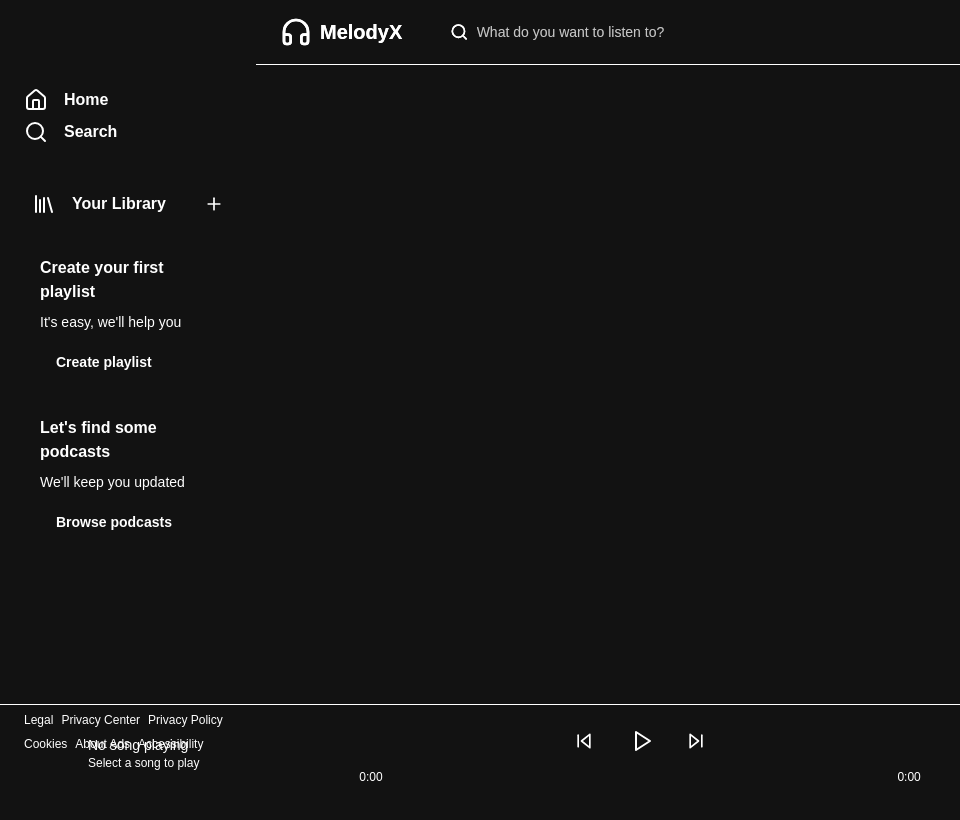
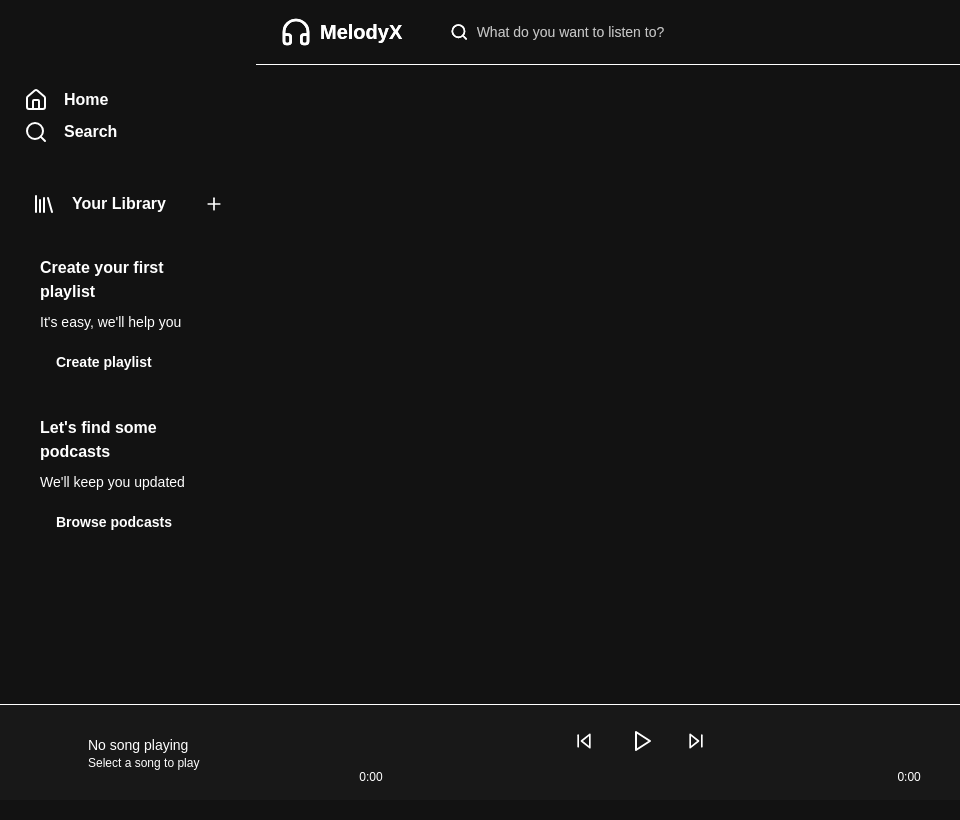
Before and after one commit to dgarcia1724/melodyX, a Next.js app: page / in a window 1280 px wide. Shown: the top 820 px of the page, without its empty margins (0-960 px from the left). Built offline with nearby package versions, Linux system fonts and the light colour scheme.

Commit message:
music player bg is fully opaque

```diff
--- a/src/components/MusicPlayer.tsx
+++ b/src/components/MusicPlayer.tsx
@@ -7,7 +7,7 @@ export default function MusicPlayer() {
   const [isPlaying, setIsPlaying] = useState(false);
 
   return (
-    <div className="fixed bottom-0 left-0 right-0 bg-melody-surface border-t border-melody-surface-low h-24 px-4">
+    <div className="fixed bottom-0 left-0 right-0 bg-[#181818] border-t border-melody-surface-low h-24 px-4 z-[100]">
       <div className="max-w-screen-2xl mx-auto flex items-center justify-between h-full">
         {/* Song Info */}
         <div className="flex items-center gap-4 w-[30%] min-w-[180px]">
--- a/src/components/Sidebar.tsx
+++ b/src/components/Sidebar.tsx
@@ -5,7 +5,7 @@ import { Home, Search, Library, Plus } from "lucide-react";
 
 export default function Sidebar() {
   return (
-    <aside className="fixed left-0 top-16 h-[calc(100vh-4rem)] w-64 bg-melody-surface p-6">
+    <aside className="fixed left-0 top-16 h-[calc(100vh-4rem)] w-64 bg-melody-surface p-6 z-40">
       {/* Main Navigation */}
       <nav className="space-y-6">
         <ul className="space-y-2">
```
